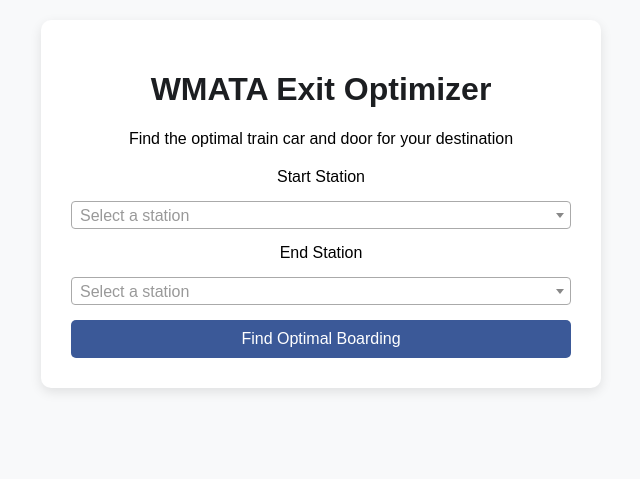
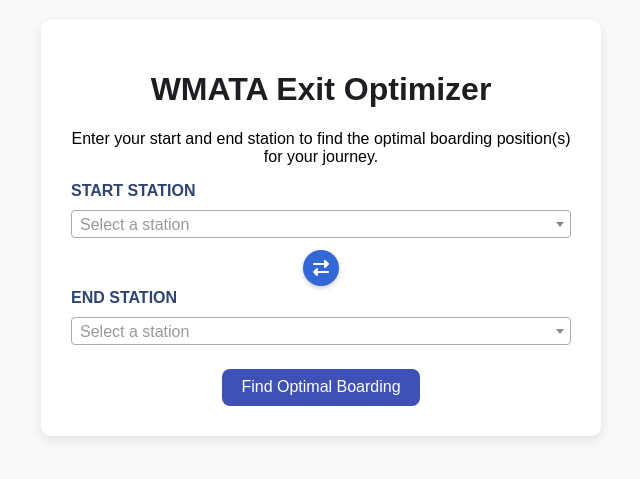
Before and after one commit to razalamb1/wmata-exit-optimizer, a Flask app: page / in a window 1280 px wide. Shown: the top 479 px of the page, without its empty margins (319-959 px from the left). Run offline with Flask 3, Linux system fonts and the light colour scheme; some libraries are stand-ins or nearby versions.

Commit message:
#11 reversing stations button

```diff
--- a/static/style.css
+++ b/static/style.css
@@ -65,6 +65,13 @@ button:hover {
     padding-bottom: 5px;
 }
 
+.start-text {
+    margin-bottom: 10px;
+    color: #2d4373;
+    font-weight: bold;
+
+}
+
 .egress-list {
     list-style: none;
     padding: 0;
@@ -125,3 +132,78 @@ button:hover {
     text-align: left;
     font-size: 16px;
 }
+
+.station-form {
+    display: flex;
+    flex-direction: column;
+    align-items: center;
+    gap: 0.5rem;
+    /* max-width: 400px; */
+    margin: 0 auto;
+}
+
+.station-group {
+    width: 100%;
+    display: flex;
+    flex-direction: column;
+    text-align: left;
+}
+
+label {
+    font-weight: 500;
+    margin-bottom: 0.3rem;
+    text-align: left;
+}
+
+.select-station {
+    width: 100%;
+    padding: 0.5rem;
+    border: 1px solid #ccc;
+    border-radius: 6px;
+    font-size: 1rem;
+}
+
+.swap-container {
+    position: relative;
+    width: 100%;
+    display: flex;
+    justify-content: center;
+}
+
+#swap-btn {
+    background-color: #3367d6;
+    color: white;
+    border: none;
+    border-radius: 50%;
+    width: 36px;
+    height: 36px;
+    display: flex;
+    align-items: center;
+    justify-content: center;
+    cursor: pointer;
+    box-shadow: 0 2px 5px rgba(0, 0, 0, 0.2);
+    transition: background-color 0.2s;
+    /* transform: rotate(90deg); */
+    margin: 0.25rem 0;
+    margin-bottom: -5px;
+
+}
+
+#swap-btn:hover {
+    background-color: #2554b4;
+}
+
+.submit-btn {
+    background-color: #3f51b5;
+    color: white;
+    border: none;
+    border-radius: 8px;
+    padding: 0.6rem 1.2rem;
+    font-size: 1rem;
+    cursor: pointer;
+    margin-top: 1rem;
+}
+
+.submit-btn:hover {
+    background-color: #2f3f9e;
+}
--- a/templates/index.html
+++ b/templates/index.html
@@ -17,31 +17,43 @@
 <body>
     <div class="container">
         <h1>WMATA Exit Optimizer</h1>
-        <p>Find the optimal train car and door for your destination</p>
+        <p>Enter your start and end station to find the optimal boarding position(s) for your
+            journey.</p>
 
-        <form method="POST">
-            <label for="start_station">Start Station</label>
+        <form method="POST" class="station-form">
+            <div class="station-group">
+                <label for="start_station" class="start-text">START STATION</label>
                 <select id="start_station" name="start_station" class="select-station" required>
                     <option value="">Select a station</option>
                     {% for station in stations %}
-                <option value="{{ station }}" {% if trip_info and trip_info["start_station"]==station %}selected{% endif
-                    %}>
-                    {{ station }}
-                </option> {% endfor %}
-            </select>
-
-            <label for="end_station">End Station</label>
-            <select id="end_station" name="end_station" class="select-station" required>
-                <option value="">Select a station</option>
-                {% for station in stations %}
-                <option value="{{ station }}" {% if trip_info and trip_info["end_station"]==station %}selected{% endif
-                    %}>
+                    <option value="{{ station }}" {% if trip_info and trip_info["start_station"]==station %}selected{%
+                        endif %}>
                         {{ station }}
                     </option>
                     {% endfor %}
                 </select>
+            </div>
 
-            <button type="submit">Find Optimal Boarding</button>
+            <div class="swap-container">
+                <button type="button" id="swap-btn" title="Swap start and end stations">
+                    <i class="fas fa-right-left"></i>
+                </button>
+            </div>
+
+            <div class="station-group">
+                <label for="start_station" class="start-text">END STATION</label>
+                <select id="end_station" name="end_station" class="select-station" required>
+                    <option value="">Select a station</option>
+                    {% for station in stations %}
+                    <option value="{{ station }}" {% if trip_info and trip_info["end_station"]==station %}selected{%
+                        endif %}>
+                        {{ station }}
+                    </option>
+                    {% endfor %}
+                </select>
+            </div>
+
+            <button type="submit" class="submit-btn">Find Optimal Boarding</button>
         </form>
 
         {% if trip_info %}
@@ -174,7 +186,7 @@
         {% if show_asterisk_note.value %}
         <p class="note">
             *Some Metro trains may only run 6 cars (instead of the full platform length of 8).
-            In this case, board at <strong>Car 6, Door 3</strong>.
+            If this is case, board at <strong>Car 6, Door 3</strong>.
         </p>
         {% endif %}
 
@@ -191,6 +203,19 @@
         });
     </script>
 
+    <script>
+        document.getElementById('swap-btn').addEventListener('click', function () {
+            const start = document.getElementById('start_station');
+            const end = document.getElementById('end_station');
+            const temp = start.value;
+            start.value = end.value;
+            end.value = temp;
+            // Trigger change event if using Select2 or similar
+            start.dispatchEvent(new Event('change'));
+            end.dispatchEvent(new Event('change'));
+        });
+    </script>
+
 </body>
 
 </html>
```
Lines whose indentation alone changed are shown as unchanged.
